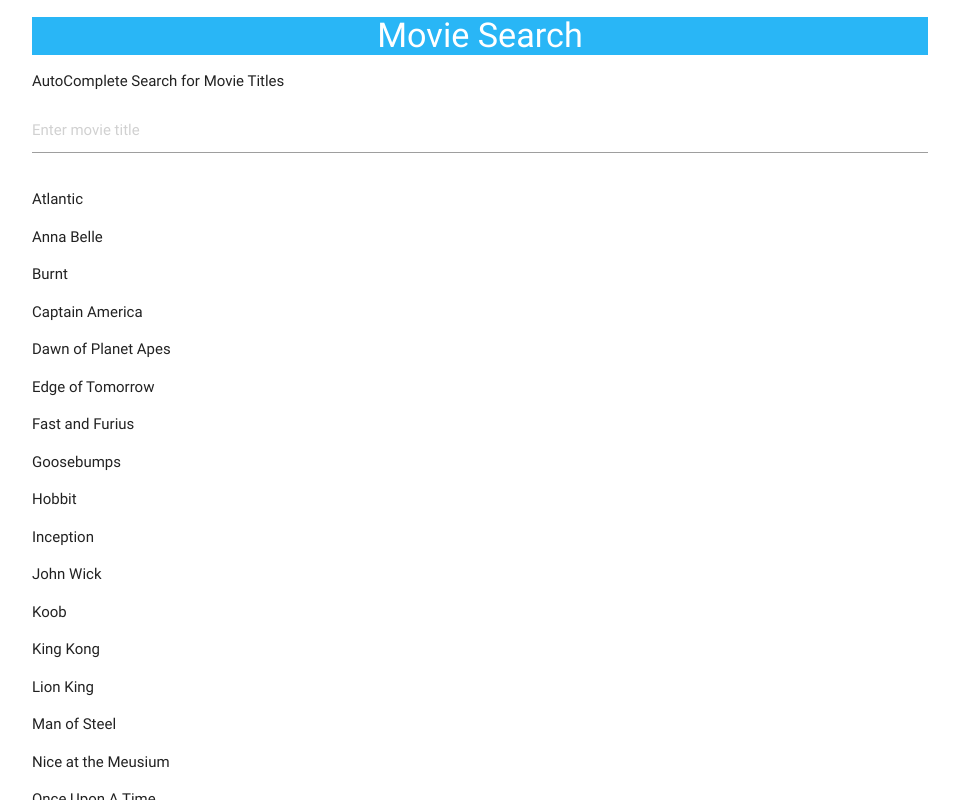
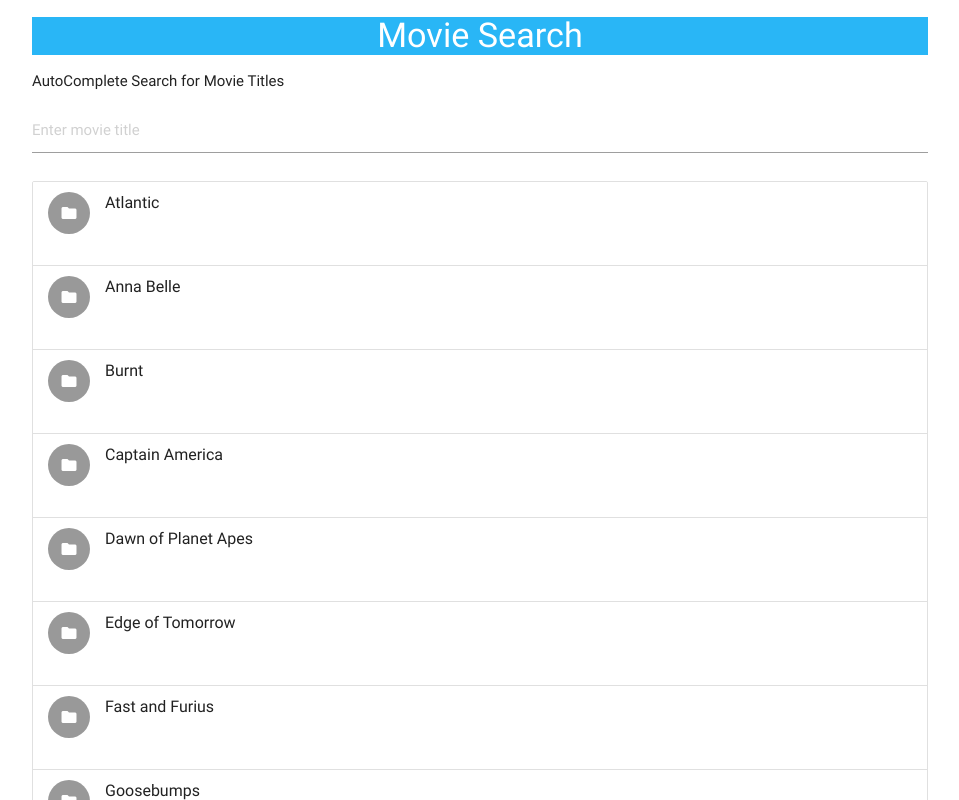
Before and after one commit to andrewdex/ng5-search-component, an Angular app: page / in a window 1280 px wide. Shown: the top 800 px of the page, without its empty margins (160-1119 px from the left). Built offline with nearby package versions, Linux system fonts and the light colour scheme.

Commit message:
added material icons and setup with structure for movies

```diff
--- a/src/app/search-movies/search-movies.component.html
+++ b/src/app/search-movies/search-movies.component.html
@@ -3,10 +3,15 @@
     <p>AutoComplete Search for Movie Titles</p>
     <input [(ngModel)]="searchQuery" type="text" placeholder="Enter movie title">
 
-    <div class="searchResults">
-        <p *ngFor="let title of movies | searchFilterPipe :searchQuery" tabindex="0">
-            {{title}}
-        </p>
+    <div class="searchResults collection">
+
+        <div class="collection-item avatar" *ngFor="let title of movies | searchFilterPipe :searchQuery">
+
+            <i class="material-icons circle">folder</i>
+            <span class="title">   {{title}}</span>
+
+
+        </div>
     </div>
 
 </div>
--- a/src/index.html
+++ b/src/index.html
@@ -8,6 +8,7 @@
 
     <meta name="viewport" content="width=device-width, initial-scale=1">
     <link rel="icon" type="image/x-icon" href="favicon.ico">
+    <link href="https://fonts.googleapis.com/icon?family=Material+Icons" rel="stylesheet">
     <link rel="stylesheet" href="https://cdnjs.cloudflare.com/ajax/libs/materialize/0.100.2/css/materialize.min.css">
 
 </head>
```
